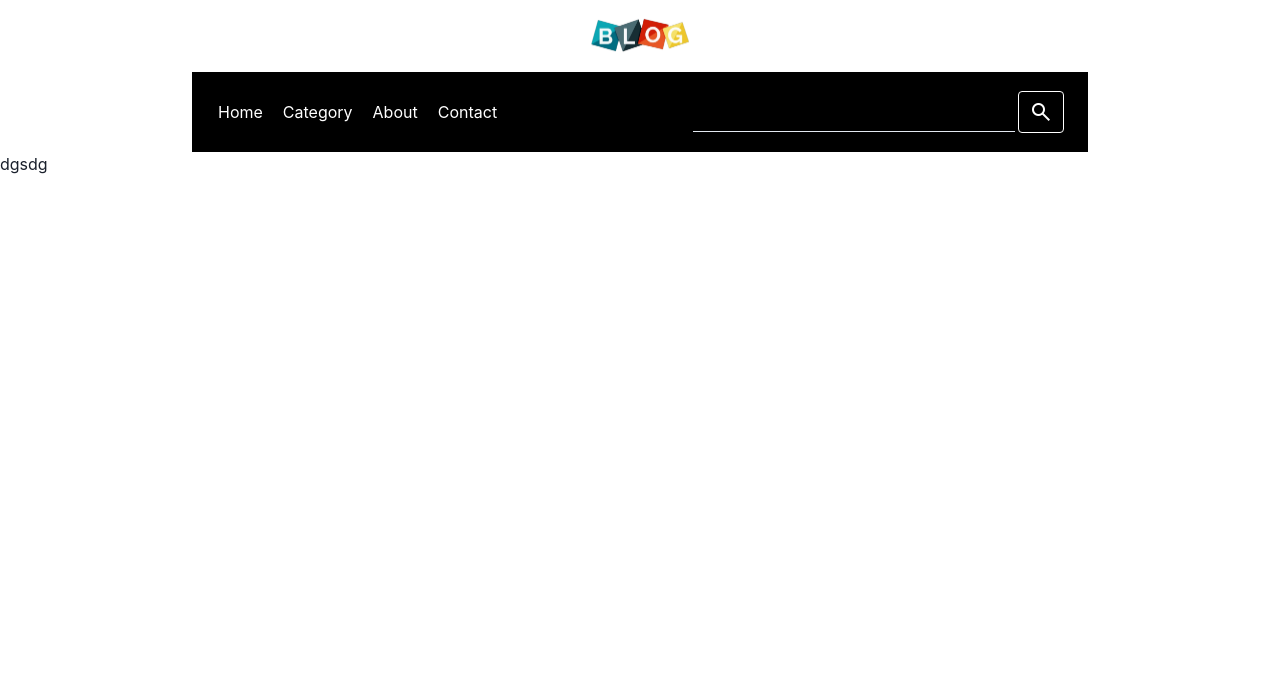
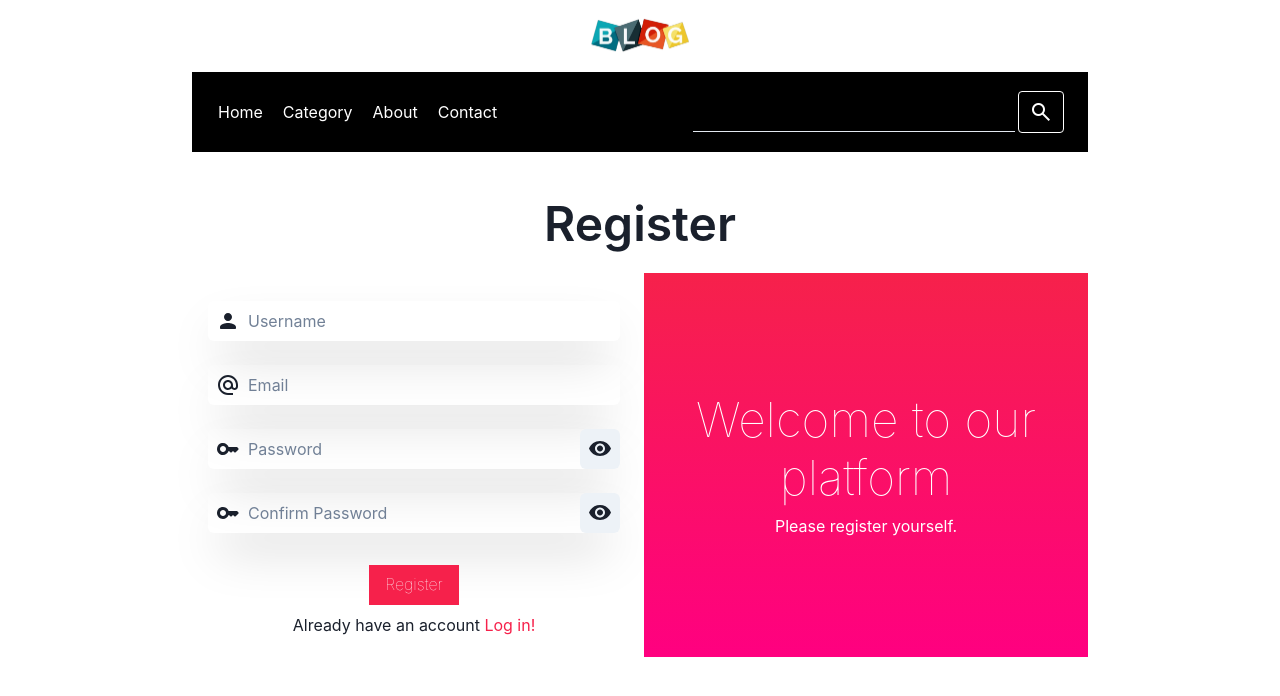
Before and after one commit to hassaammgl/fiverr-chakraui-blog-client, a React (Vite) app: page /signup in a window 1280 px wide. Shown: the top 696 px of the page. Built offline with nearby package versions, Linux system fonts and the light colour scheme.

Commit message:
creating Signup

```diff
--- a/package.json
+++ b/package.json
@@ -20,7 +20,8 @@
     "framer-motion": "^10.16.4",
     "react": "^18.2.0",
     "react-dom": "^18.2.0",
-    "react-router-dom": "^6.16.0"
+    "react-router-dom": "^6.16.0",
+    "react-toastify": "^9.1.3"
   },
   "devDependencies": {
     "@types/react": "^18.2.15",
--- a/src/App.jsx
+++ b/src/App.jsx
@@ -3,9 +3,14 @@ import Header from "./components/Header";
 import { BrowserRouter as Router, Routes, Route } from "react-router-dom";
 import "./style.css";
 import Loader from "./components/Loader/Loader";
-const Login = lazy(() => import("./components/login signup/Login"));
-const Signup = lazy(() => import("./components/login signup/Signup"));
+const Login = lazy(() =>
+  import("./components/login signup security questions/Login")
+);
+const Signup = lazy(() =>
+  import("./components/login signup security questions/Signup")
+);
 const Home = lazy(() => import("./components/Home/Home"));
+import { ToastContainer } from "react-toastify";
 
 const App = () => {
   return (
@@ -18,6 +23,18 @@ const App = () => {
           <Route exact path="/signup" element={<Signup />} />
         </Routes>
       </Suspense>
+      <ToastContainer
+        position="top-left"
+        autoClose={5000}
+        hideProgressBar={false}
+        newestOnTop={false}
+        closeOnClick
+        rtl={false}
+        pauseOnFocusLoss
+        draggable
+        pauseOnHover
+        theme="light"
+      />
     </Router>
   );
 };
--- a/src/components/Axios/Axios.js
+++ b/src/components/Axios/Axios.js
@@ -1,15 +1,32 @@
 import axios from "axios";
 
+const domain = "http://localhost:3000";
+
 const AxiosLogin = async (email, password, confirmPassword) => {
-  const response = await axios.post(
-    "http://localhost:3000/api/v1/user/register",
+  await axios
+    .post(
+      `${domain}/api/v1/user/login`,
       {
         email,
         password,
         confirmPassword,
+      },
+      {
+        withCredentials: true,
+        headers: {
+          "Content-Type": "application/json",
+        },
       }
-  );
+    )
+    .then((response) => {
       return response.data;
+    })
+    .catch((error) => {
+      console.log(error);
+      return error;
+    });
 };
 
-export { AxiosLogin };
+const AxiosSignup = async () => {};
+
+export { AxiosLogin,AxiosSignup };
--- a/src/components/login signup/Login.jsx
+++ b/src/components/login signup security questions/Login.jsx
@@ -13,8 +13,8 @@ import {
   InputLeftElement,
   InputRightElement,
 } from "@chakra-ui/react";
-import PersonRoundedIcon from "@mui/icons-material/PersonRounded";
 import KeyRoundedIcon from "@mui/icons-material/KeyRounded";
+import AlternateEmailIcon from "@mui/icons-material/AlternateEmail";
 import VisibilityRoundedIcon from "@mui/icons-material/VisibilityRounded";
 import VisibilityOffRoundedIcon from "@mui/icons-material/VisibilityOffRounded";
 import { useState } from "react";
@@ -54,7 +54,6 @@ const Login = () => {
           Login
         </Heading>
         <HStack
-          border={"2px"}
           display={"flex"}
           justifyContent={"center"}
           alignItems={"center"}
@@ -64,7 +63,7 @@ const Login = () => {
             <Stack display={"flex"} h={"100%"} w={"100%"} p={2}>
               <InputGroup marginBottom={mb}>
                 <InputLeftElement>
-                  <PersonRoundedIcon />
+                  <AlternateEmailIcon />
                 </InputLeftElement>
                 <Input
                   boxShadow={"2xl"}
--- /dev/null
+++ b/src/components/login signup security questions/Signup.jsx
@@ -0,0 +1,185 @@
+import { Link } from "react-router-dom";
+import {
+  Center,
+  Box,
+  Stack,
+  VStack,
+  HStack,
+  Heading,
+  Button,
+  Text,
+  Input,
+  InputGroup,
+  InputLeftElement,
+  InputRightElement,
+} from "@chakra-ui/react";
+import PersonRoundedIcon from "@mui/icons-material/PersonRounded";
+import KeyRoundedIcon from "@mui/icons-material/KeyRounded";
+import VisibilityRoundedIcon from "@mui/icons-material/VisibilityRounded";
+import VisibilityOffRoundedIcon from "@mui/icons-material/VisibilityOffRounded";
+import AlternateEmailIcon from "@mui/icons-material/AlternateEmail";
+import { useState } from "react";
+import { AxiosSignup } from "../Axios/Axios";
+
+const Signup = () => {
+  const width = window.innerWidth;
+  const getBoxwidth = () => {
+    if (width > 1020) {
+      return "70%";
+    } else if (width < 1020) {
+      return "400px";
+    }
+  };
+
+  const [email, setEmail] = useState("");
+  const [password, setPassword] = useState("");
+  const [cpassword, setCpassword] = useState("");
+  const [showPassword, setShowPassword] = useState("password");
+  let mb = "4";
+  const handleSubmit = async () => {
+    const result = await AxiosSignup(email, password, cpassword);
+    console.log(result);
+  };
+  const handleVisibilityPassword = () => {
+    setShowPassword(showPassword === "password" ? "text" : "password");
+  };
+  return (
+    <Center>
+      <Box m={23} width={getBoxwidth}>
+        <Heading
+          fontSize={"5xl"}
+          fontWeight={"semibold"}
+          textAlign={"center"}
+          m={5}
+        >
+          Register
+        </Heading>
+        <HStack
+          display={"flex"}
+          justifyContent={"center"}
+          alignItems={"center"}
+          flexDirection={["column-reverse", "row"]}
+        >
+          <VStack w={"100%"} h={"100%"} p={2}>
+            <Stack display={"flex"} h={"100%"} w={"100%"} p={2}>
+              <InputGroup marginBottom={mb}>
+                <InputLeftElement>
+                  <PersonRoundedIcon />
+                </InputLeftElement>
+                <Input
+                  boxShadow={"2xl"}
+                  focusBorderColor="white"
+                  border={"none"}
+                  outline={"none"}
+                  onChange={(e) => setEmail(e.target.value)}
+                  type="text"
+                  placeholder="Username"
+                />
+              </InputGroup>
+              <InputGroup marginBottom={mb}>
+                <InputLeftElement>
+                  <AlternateEmailIcon />
+                </InputLeftElement>
+                <Input
+                  boxShadow={"2xl"}
+                  focusBorderColor="white"
+                  border={"none"}
+                  outline={"none"}
+                  onChange={(e) => setEmail(e.target.value)}
+                  type="email"
+                  placeholder="Email"
+                />
+              </InputGroup>
+              <InputGroup marginBottom={mb}>
+                <InputLeftElement>
+                  <KeyRoundedIcon />
+                </InputLeftElement>
+                <InputRightElement>
+                  <Button onClick={handleVisibilityPassword}>
+                    {showPassword === "text" ? (
+                      <VisibilityOffRoundedIcon />
+                    ) : (
+                      <VisibilityRoundedIcon />
+                    )}
+                  </Button>
+                </InputRightElement>
+                <Input
+                  boxShadow={"2xl"}
+                  focusBorderColor="white"
+                  border={"none"}
+                  outline={"none"}
+                  onChange={(e) => setPassword(e.target.value)}
+                  type={showPassword}
+                  placeholder="Password"
+                />
+              </InputGroup>
+              <InputGroup marginBottom={mb}>
+                <InputRightElement>
+                  <Button onClick={handleVisibilityPassword}>
+                    {showPassword === "text" ? (
+                      <VisibilityOffRoundedIcon />
+                    ) : (
+                      <VisibilityRoundedIcon />
+                    )}
+                  </Button>
+                </InputRightElement>
+                <InputLeftElement>
+                  <KeyRoundedIcon />
+                </InputLeftElement>
+                <Input
+                  boxShadow={"2xl"}
+                  focusBorderColor="white"
+                  border={"none"}
+                  outline={"none"}
+                  onChange={(e) => setCpassword(e.target.value)}
+                  type={showPassword}
+                  placeholder="Confirm Password"
+                />
+              </InputGroup>
+            </Stack>
+            <Button
+              bgColor={"rgba(246, 33, 75, 1)"}
+              borderRadius={"0"}
+              color={"white"}
+              _hover={{ opacity: 0.8 }}
+              _active={{ fontSize: "17" }}
+              fontWeight={"hairline"}
+              onClick={handleSubmit}
+              type="submit"
+            >
+              Register
+            </Button>
+
+            <Text>
+              Already have an account{" "}
+              <Link to={"/login"} style={{ color: "rgba(246, 33, 75, 1)" }}>
+                Log in!
+              </Link>
+            </Text>
+          </VStack>
+          <VStack
+            bgGradient={"linear(to-b,rgba(246, 33, 75, 1), #FF0080)"}
+            w={"100%"}
+            h={["100%", "sm"]}
+            color={"white"}
+            display={"flex"}
+            justifyContent={"center"}
+            alignItems={"center"}
+            p={2}
+          >
+            <Heading
+              fontSize={["2rem", "3rem"]}
+              textAlign={"center"}
+              fontWeight={"hairline"}
+            >
+              Welcome to our platform
+            </Heading>
+            <Text textAlign={"center"}>Please register yourself.</Text>
+          </VStack>
+        </HStack>
+      </Box>
+    </Center>
+  );
+};
+
+export default Signup;
--- a/src/components/login signup/Signup.jsx
+++ /dev/null
@@ -1,11 +0,0 @@
-import React from 'react'
-
-const Signup = () => {
-  return (
-    <div>
-      dgsdg
-    </div>
-  )
-}
-
-export default Signup
```
Also changed, not shown: src/components/Footer.jsx (added), 1 other file (tests, documents, lock files or other folders). Lines whose indentation alone changed are shown as unchanged.
